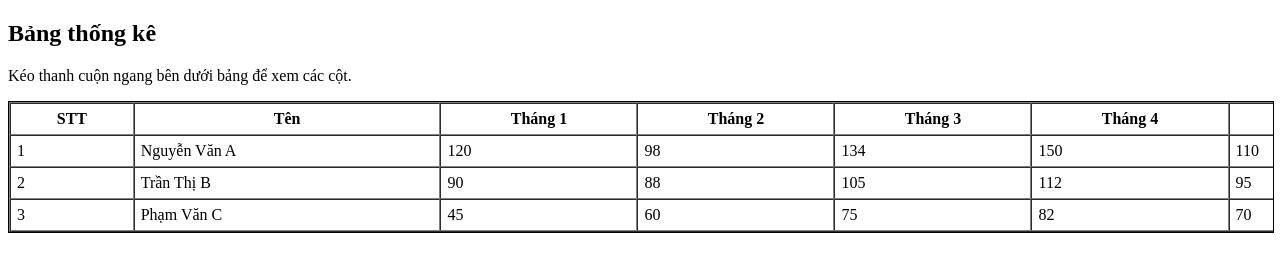
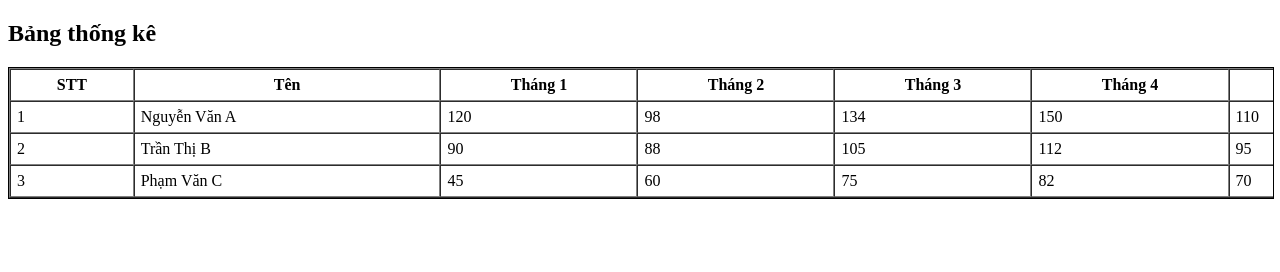
Before and after one commit to no-name-1988/wiki_profile_player, a plain HTML site: page index.html in a window 1280 px wide. Drawn offline with Linux system fonts and the light colour scheme.

Commit message:
Update index.html

```diff
--- a/index.html
+++ b/index.html
@@ -6,7 +6,6 @@
 </head>
 <body>
   <h2>Bảng thống kê</h2>
-  <p>Kéo thanh cuộn ngang bên dưới bảng để xem các cột.</p>
 
   <!-- Bọc bảng trong div để có thanh cuộn ngang riêng -->
   <div style="overflow-x: auto; width: 100%; border:1px solid black;">
```
